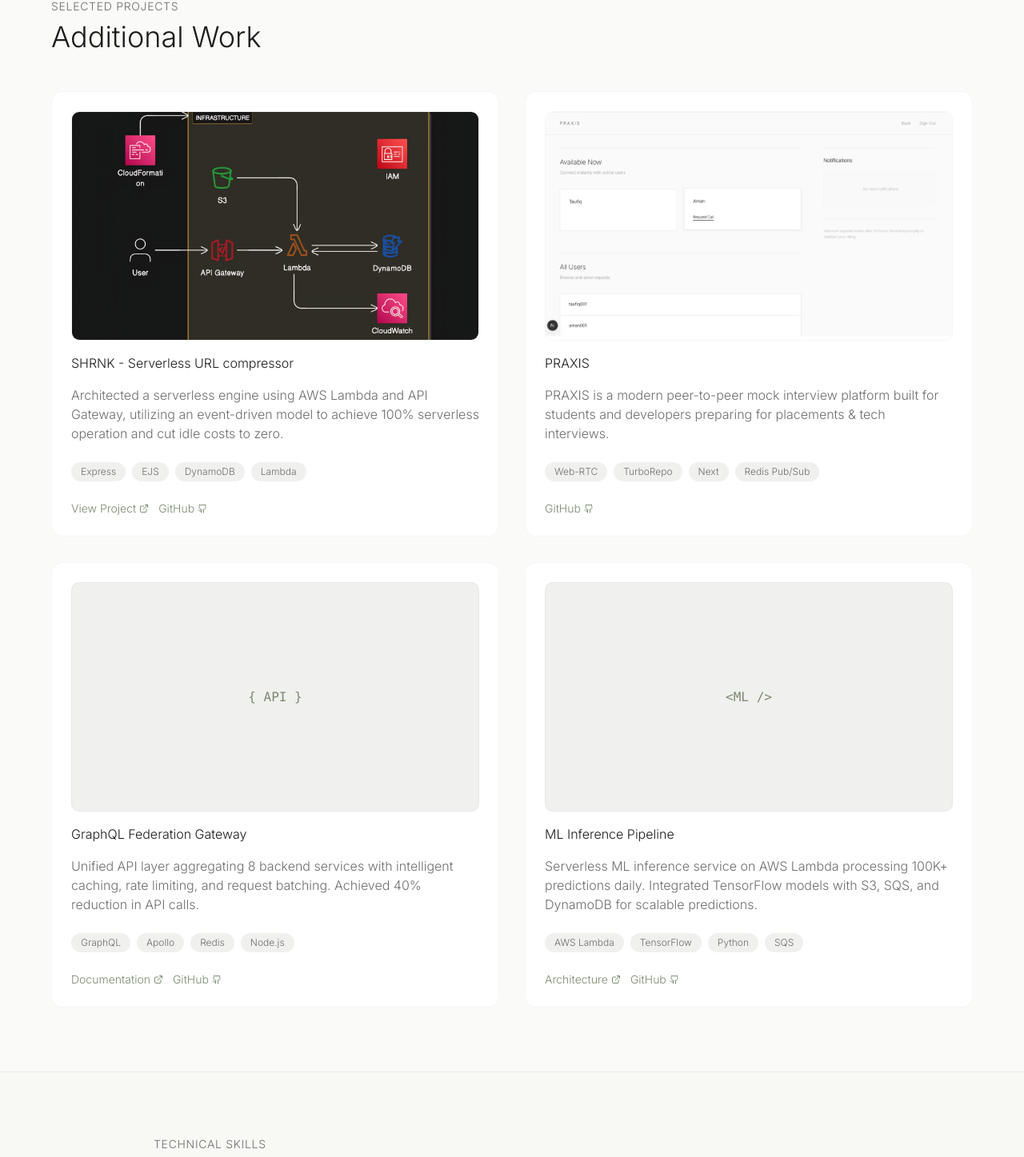
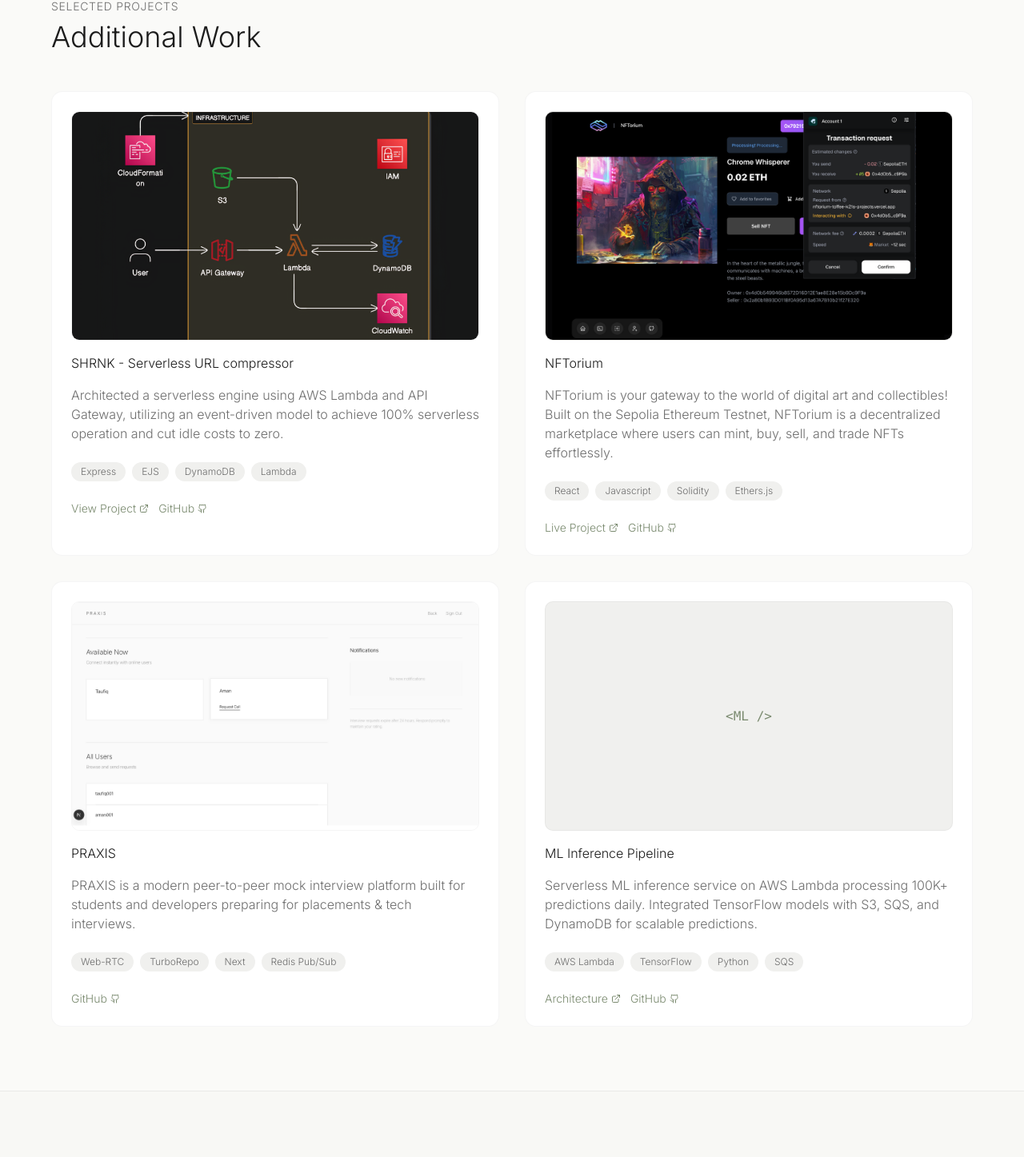
Before and after one commit to toffee-k21/my-portfolio, a Next.js app: page / in a window 1280 px wide. Shown: the part 1954-3401 px from the top of the page at 80% size. Built offline with nearby package versions, Linux system fonts and the light colour scheme.

Commit message:
nftorium added

```diff
--- a/app/page.tsx
+++ b/app/page.tsx
@@ -256,6 +256,35 @@ function App() {
 
               {/* Project 2 */}
               <div className="space-y-4 p-6 rounded-xl border border-card-border bg-card hover:border-accent/50 transition-colors">
+                <div className="aspect-video rounded-lg overflow-hidden border border-card-border bg-muted flex items-center justify-center">
+                  <ImageWithFallback
+                    src="/NFTorium.png"
+                    alt="CloudStream Analytics"
+                    className="w-full h-full object-cover"
+                  />
+                </div>
+                <h4 className="text-foreground">NFTorium</h4>
+                <p className="text-secondary-text">
+                  NFTorium is your gateway to the world of digital art and collectibles! Built on the Sepolia Ethereum Testnet, NFTorium is a decentralized marketplace where users can mint, buy, sell, and trade NFTs effortlessly.
+                </p>
+                <div className="flex flex-wrap gap-2 pt-2">
+                  <span className="text-xs px-3 py-1 rounded-full bg-muted text-secondary-text">React</span>
+                  <span className="text-xs px-3 py-1 rounded-full bg-muted text-secondary-text">Javascript</span>
+                  <span className="text-xs px-3 py-1 rounded-full bg-muted text-secondary-text">Solidity</span>
+                  <span className="text-xs px-3 py-1 rounded-full bg-muted text-secondary-text">Ethers.js</span>
+                </div>
+                <div className="flex gap-3 pt-2">
+                  <a href="#" className="text-sm text-accent hover:text-accent-hover transition-colors inline-flex items-center gap-1">
+                    Live Project<ExternalLink className="w-3 h-3" />
+                  </a>
+                  <a href="https://github.com/toffee-k21/NFTorium" className="text-sm text-accent hover:text-accent-hover transition-colors inline-flex items-center gap-1">
+                    GitHub <Github className="w-3 h-3" />
+                  </a>
+                </div>
+              </div>
+
+              {/* Project 3 */}
+              <div className="space-y-4 p-6 rounded-xl border border-card-border bg-card hover:border-accent/50 transition-colors">
                 <div className="aspect-video rounded-lg overflow-hidden border border-card-border">
                   <ImageWithFallback
                     src="/PRAXIS.png"
@@ -278,32 +307,6 @@ function App() {
                     Case Study <ExternalLink className="w-3 h-3" />
                   </a> */}
                   <a href="https://github.com/toffee-k21/praxis" className="text-sm text-accent hover:text-accent-hover transition-colors inline-flex items-center gap-1">
-                    GitHub <Github className="w-3 h-3" />
-                  </a>
-                </div>
-              </div>
-
-              {/* Project 3 */}
-              <div className="space-y-4 p-6 rounded-xl border border-card-border bg-card hover:border-accent/50 transition-colors">
-                <div className="aspect-video rounded-lg overflow-hidden border border-card-border bg-muted flex items-center justify-center">
-                  <code className="text-accent">{"{ API }"}</code>
-                </div>
-                <h4 className="text-foreground">GraphQL Federation Gateway</h4>
-                <p className="text-secondary-text">
-                  Unified API layer aggregating 8 backend services with intelligent caching,
-                  rate limiting, and request batching. Achieved 40% reduction in API calls.
-                </p>
-                <div className="flex flex-wrap gap-2 pt-2">
-                  <span className="text-xs px-3 py-1 rounded-full bg-muted text-secondary-text">GraphQL</span>
-                  <span className="text-xs px-3 py-1 rounded-full bg-muted text-secondary-text">Apollo</span>
-                  <span className="text-xs px-3 py-1 rounded-full bg-muted text-secondary-text">Redis</span>
-                  <span className="text-xs px-3 py-1 rounded-full bg-muted text-secondary-text">Node.js</span>
-                </div>
-                <div className="flex gap-3 pt-2">
-                  <a href="#" className="text-sm text-accent hover:text-accent-hover transition-colors inline-flex items-center gap-1">
-                    Documentation <ExternalLink className="w-3 h-3" />
-                  </a>
-                  <a href="#" className="text-sm text-accent hover:text-accent-hover transition-colors inline-flex items-center gap-1">
                     GitHub <Github className="w-3 h-3" />
                   </a>
                 </div>
```
Also changed, not shown: public/NFTorium.png (added).
